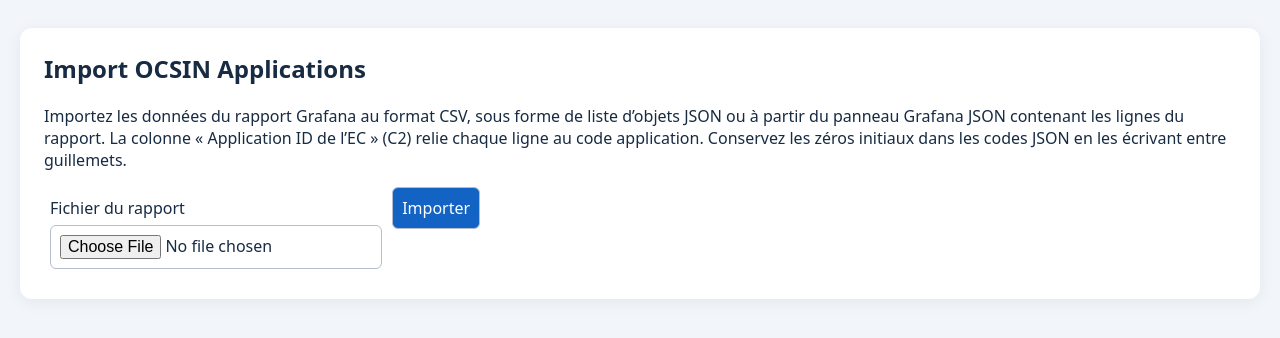
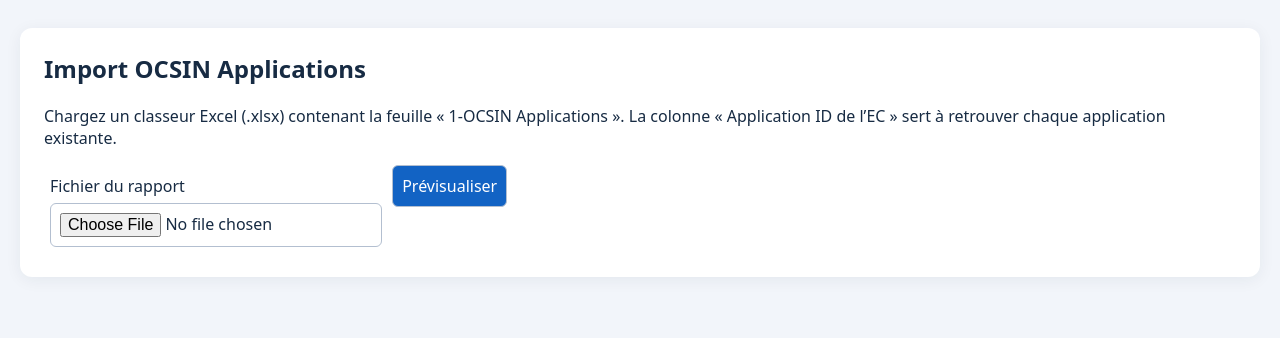
Before and after one commit to brahimouali/ocp-tools, a Flask app: page /grafana/ocsin-applications in a window 1280 px wide. Shown: the part 134-472 px from the top of the page. Run offline with Flask 3, Linux system fonts and the light colour scheme.

Commit message:
Preview and import Excel attributes for existing OCSIN applications

```diff
--- a/app.py
+++ b/app.py
@@ -5,6 +5,7 @@ import json
 import os
 import re
 import sqlite3
+from time import time
 from pathlib import Path
 
 import requests
@@ -22,6 +23,12 @@ CREATE TABLE IF NOT EXISTS applications(id INTEGER PRIMARY KEY, code TEXT NOT NU
 CREATE TABLE IF NOT EXISTS ocsin_applications(
     application_id INTEGER PRIMARY KEY REFERENCES applications(id) ON DELETE CASCADE,
     attributes TEXT NOT NULL
+);
+CREATE TABLE IF NOT EXISTS ocsin_previews(
+    token TEXT PRIMARY KEY,
+    owner TEXT NOT NULL UNIQUE,
+    expires INTEGER NOT NULL,
+    applications TEXT NOT NULL
 );
 CREATE TABLE IF NOT EXISTS namespaces(id INTEGER PRIMARY KEY, title TEXT NOT NULL, environment TEXT NOT NULL DEFAULT 'DEV', cluster_id INTEGER NOT NULL REFERENCES clusters(id), application_id INTEGER REFERENCES applications(id), UNIQUE(cluster_id,title));
 CREATE TABLE IF NOT EXISTS pipelines(id INTEGER PRIMARY KEY, title TEXT NOT NULL, yaml TEXT NOT NULL, indexed INTEGER NOT NULL DEFAULT 0);
@@ -107,26 +114,50 @@ def create_app(config=None):
     def ocsin_import():
         if request.method == 'GET':
             return render_template('ocsin_import.html')
+        owner = session['csrf']
+        now = int(time())
+        token = request.form.get('ocsin_preview')
+        if token:
+            with db() as conn:
+                preview = conn.execute(
+                    'DELETE FROM ocsin_previews WHERE token=? AND owner=? AND expires>? RETURNING applications',
+                    (token, owner, now)).fetchone()
+                if preview is None:
+                    flash('Aperçu OCSIN indisponible. Sélectionnez à nouveau le fichier.', 'error')
+                    return redirect(url_for('ocsin_import'))
+                applications = json.loads(preview['applications'])
+                updated = conn.executemany(
+                    'INSERT INTO ocsin_applications(application_id, attributes) '
+                    'SELECT id, ? FROM applications WHERE code = ? '
+                    'ON CONFLICT(application_id) DO UPDATE SET attributes = excluded.attributes',
+                    ((json.dumps(attributes, ensure_ascii=False), code) for code, attributes in applications.items()))
+                count = updated.rowcount
+            flash(f'Import OCSIN terminé : {count} application(s).', 'success')
+            return redirect(url_for('ocsin_import'))
+
         upload = request.files.get('file')
         if not upload or not upload.filename:
             flash('Sélectionnez un fichier de données OCSIN Applications.', 'error')
             return redirect(url_for('ocsin_import'))
         try:
-            applications = parse_ocsin(upload.read())
+            applications = parse_ocsin(upload.read(), excel=upload.filename.lower().endswith('.xlsx'))
         except (ValueError, csv.Error, RecursionError) as exc:
             flash(f'Import OCSIN impossible : {exc}', 'error')
             return redirect(url_for('ocsin_import'))
 
         with db() as conn:
-            conn.executemany('INSERT INTO applications(code) VALUES (?) ON CONFLICT(code) DO NOTHING',
-                             ((code,) for code in applications))
-            conn.executemany(
-                'INSERT INTO ocsin_applications(application_id, attributes) '
-                'SELECT id, ? FROM applications WHERE code = ? '
-                'ON CONFLICT(application_id) DO UPDATE SET attributes = excluded.attributes',
-                ((json.dumps(attributes, ensure_ascii=False), code) for code, attributes in applications.items()))
-        flash(f'Import OCSIN terminé : {len(applications)} application(s).', 'success')
-        return redirect(url_for('ocsin_import'))
+            existing_codes = {row['code'] for row in conn.execute('SELECT code FROM applications')}
+            eligible = {code: attributes for code, attributes in applications.items() if code in existing_codes}
+            conn.execute('DELETE FROM ocsin_previews WHERE owner=? OR expires<=?', (owner, now))
+            token = None
+            if eligible:
+                token = secrets.token_urlsafe(32)
+                conn.execute('INSERT INTO ocsin_previews VALUES (?, ?, ?, ?)',
+                             (token, owner, now + 1800, json.dumps(eligible, ensure_ascii=False)))
+        columns = {key: label for key, label in ATTRIBUTES.items()
+                   if any(key in attributes for attributes in applications.values())}
+        return render_template('ocsin_import.html', applications=applications, eligible=eligible,
+                               columns=columns, preview_token=token)
 
     @app.get('/reports/applications-clusters')
     def application_cluster_report():
--- a/ocsin.py
+++ b/ocsin.py
@@ -1,7 +1,13 @@
 import csv
+from datetime import date, time
 import io
 import json
 import re
+from xml.etree.ElementTree import ParseError
+from zipfile import BadZipFile, ZipFile
+
+from openpyxl import load_workbook
+from openpyxl.utils.exceptions import InvalidFileException
 
 
 # Grafana's organize transformation maps the source aliases to these labels.
@@ -38,6 +44,56 @@ COLUMNS = {
 CODE_COLUMN = 'C2'
 ATTRIBUTES = {key: label for key, label in COLUMNS.items() if key != CODE_COLUMN}
 COLUMN_KEYS = {**{key: key for key in COLUMNS}, **{label: key for key, label in COLUMNS.items()}}
+
+
+EXCEL_SHEET = '1-OCSIN Applications'
+EXCEL_COLUMNS = tuple(f'C{number}' for number in (2, 3, 4, 5, 6, 7, 8, 14, 15, 16, 17, 18, 19, 20, 21, 23, 24, 25, 28))
+
+
+def excel_records(raw):
+    source = io.BytesIO(raw)
+    try:
+        with ZipFile(source) as archive:
+            if sum(entry.file_size for entry in archive.infolist()) > 32 * 1024 * 1024:
+                raise ValueError('Le classeur Excel décompressé est trop volumineux.')
+        workbook = load_workbook(source, read_only=True, data_only=True, keep_links=False)
+        try:
+            if EXCEL_SHEET not in workbook.sheetnames:
+                raise ValueError(f'La feuille « {EXCEL_SHEET} » est obligatoire.')
+            sheet = workbook[EXCEL_SHEET]
+            sheet.reset_dimensions()
+            rows = iter(sheet.rows)
+            for row in rows:
+                headers = [cell.value.strip() if isinstance(cell.value, str) else None for cell in row]
+                if COLUMNS[CODE_COLUMN] in headers:
+                    break
+            else:
+                raise ValueError(f'La colonne « {COLUMNS[CODE_COLUMN]} » est obligatoire.')
+            positions = {}
+            for column in EXCEL_COLUMNS:
+                label = COLUMNS[column]
+                if headers.count(label) != 1:
+                    raise ValueError(f'La colonne « {label} » doit apparaître une seule fois.')
+                positions[column] = headers.index(label)
+
+            for row in rows:
+                record = {}
+                for column, position in positions.items():
+                    if position >= len(row):
+                        continue
+                    cell = row[position]
+                    value = cell.value
+                    if isinstance(value, (date, time)):
+                        value = value.isoformat()
+                    if column == CODE_COLUMN and type(value) is int and re.fullmatch(r'0{4,6}', cell.number_format):
+                        value = str(value).zfill(len(cell.number_format))
+                    record[column] = value
+                if any(value is not None and value != '' for value in record.values()):
+                    yield record
+        finally:
+            workbook.close()
+    except (BadZipFile, InvalidFileException, KeyError, OSError, ParseError) as exc:
+        raise ValueError('Le classeur Excel est illisible.') from exc
 
 
 # Read only the literal SELECT rows embedded in the panel. Never execute its SQL.
@@ -86,7 +142,15 @@ def panel_records(panel):
         position = union.end()
 
 
-def parse_ocsin(raw):
+def parse_ocsin(raw, *, excel=False):
+    if excel or raw.startswith(b'PK\x03\x04'):
+        records = excel_records(raw)
+    else:
+        records = text_records(raw)
+    return collect_applications(records)
+
+
+def text_records(raw):
     try:
         content = raw.decode('utf-8-sig')
     except UnicodeDecodeError as exc:
@@ -108,6 +172,10 @@ def parse_ocsin(raw):
             raise ValueError('Le fichier contient des colonnes en double.')
         records = reader
 
+    return records
+
+
+def collect_applications(records):
     applications = {}
     for number, row in enumerate(records, 1):
         if number > 10000:
--- a/requirements.txt
+++ b/requirements.txt
@@ -1,3 +1,4 @@
 Flask==3.1.2
 PyYAML==6.0.3
 requests==2.32.5
+openpyxl==3.1.5
--- a/templates/ocsin_import.html
+++ b/templates/ocsin_import.html
@@ -2,11 +2,31 @@
 {% block content %}
 <section>
   <h2>Import OCSIN Applications</h2>
-  <p>Importez les données du rapport Grafana au format CSV, sous forme de liste d’objets JSON ou à partir du panneau Grafana JSON contenant les lignes du rapport. La colonne « Application ID de l’EC » (C2) relie chaque ligne au code application. Conservez les zéros initiaux dans les codes JSON en les écrivant entre guillemets.</p>
+  <p>Chargez un classeur Excel (.xlsx) contenant la feuille « 1-OCSIN Applications ». La colonne « Application ID de l’EC » sert à retrouver chaque application existante.</p>
   <form method="post" enctype="multipart/form-data">
     {{ csrf() }}
-    <label>Fichier du rapport <input type="file" name="file" accept=".csv,.json,text/csv,application/json" required></label>
-    <button>Importer</button>
+    <label>Fichier du rapport <input type="file" name="file" accept=".xlsx,.csv,.json" required></label>
+    <button>Prévisualiser</button>
   </form>
+  {% if applications is defined %}
+    <h3>Aperçu de l’import</h3>
+    <p>{{ eligible|length }} application(s) à importer · {{ applications|length - eligible|length }} ignorée(s)</p>
+    {% if preview_token %}
+    <form method="post">
+      {{ csrf() }}
+      <input type="hidden" name="ocsin_preview" value="{{ preview_token }}">
+      <button>Confirmer l’import</button>
+    </form>
+    {% endif %}
+    <table>
+      <thead><tr><th scope="col">Code application</th><th scope="col">Import</th>{% for label in columns.values() %}<th scope="col">{{ label }}</th>{% endfor %}</tr></thead>
+      <tbody>
+      {% for code, attributes in applications.items() %}
+        <tr><th scope="row">{{ code }}</th><td>{{ 'À importer' if code in eligible else 'Ignorée : code inconnu' }}</td>
+        {% for column in columns %}{% set value = attributes.get(column) %}<td>{{ value if value is not none else '' }}</td>{% endfor %}</tr>
+      {% endfor %}
+      </tbody>
+    </table>
+  {% endif %}
 </section>
 {% endblock %}
```
Also changed, not shown: tests/test_app.py (+65 -49 lines), README.md.
